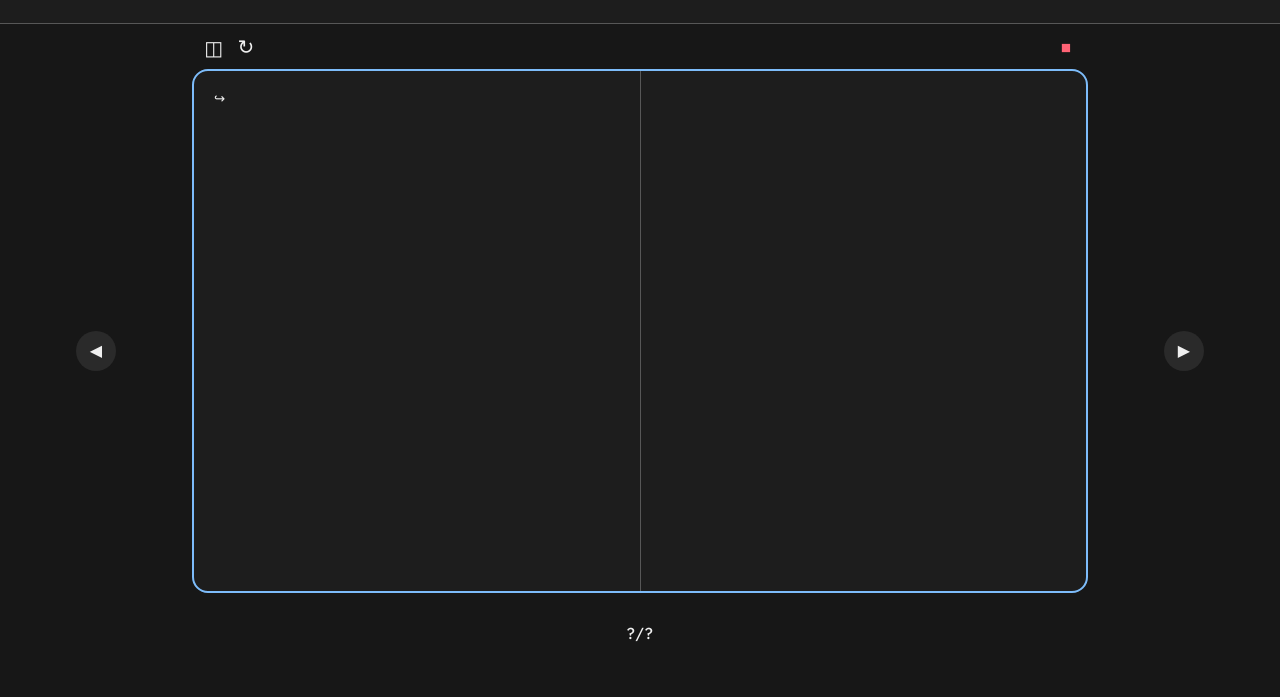
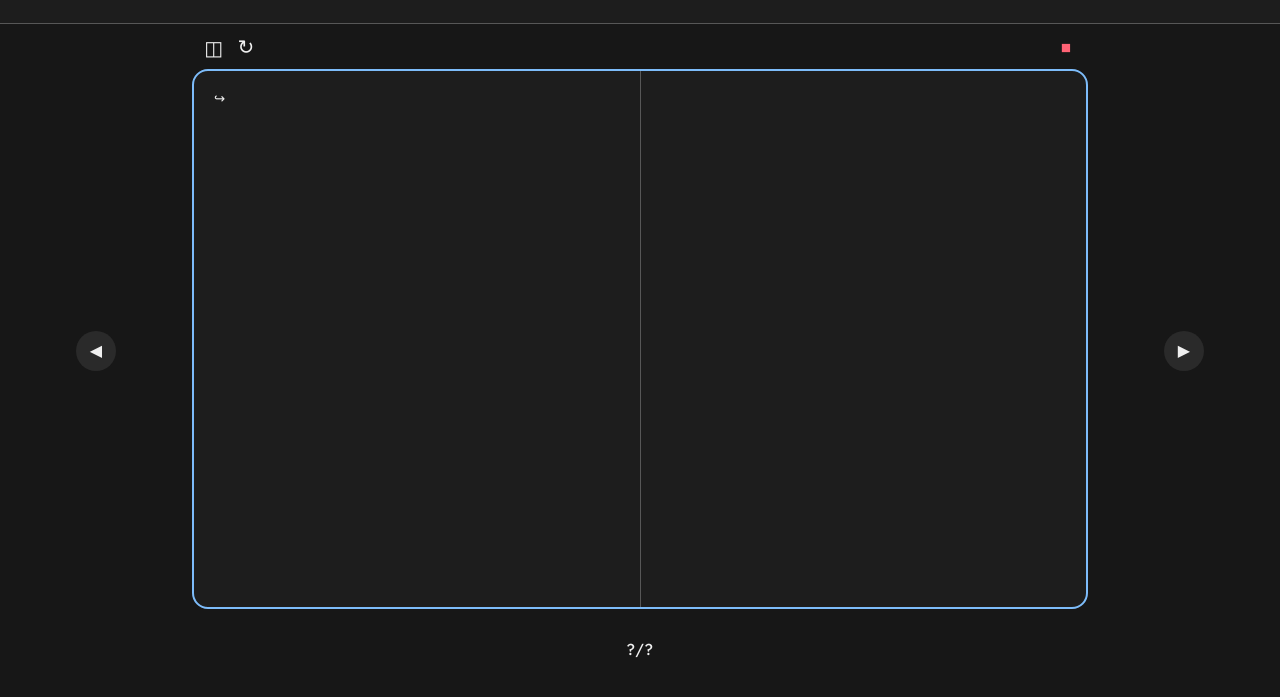
Before and after one commit to jen013/flashcards, a plain HTML site: page playset.html in a window 1280 px wide. Shown: the part 69-766 px from the top of the page. Drawn offline with Linux system fonts and the light colour scheme.

Commit message:
Add header height variable

```diff
--- a/src/css/main.css
+++ b/src/css/main.css
@@ -23,6 +23,8 @@
 
     --rgb-accent-1: 125, 188, 250;
     --rgb-accent-2: 224, 191, 69;
+
+    --header-height: 5.75rem;
 
     accent-color: rgb(var(--rgb-accent-1));
 }
@@ -85,7 +87,7 @@ header {
     display: flex;
     align-items: center;
     padding: 0 1.5rem;
-    height: 5.75rem;
+    height: var(--header-height);
     background-color: var(--hex-element);
     outline: 1px solid var(--hex-border-normal);
 }
--- a/src/css/playset.css
+++ b/src/css/playset.css
@@ -56,11 +56,11 @@ li {
 #card-display {
     position: relative;
     display: grid;
-    grid-template-rows: calc(2rem + 1rem) auto calc(2rem + 5.75rem);
+    grid-template-rows: calc(2rem + 1rem) auto calc(2rem + var(--header-height));
     align-items: center;
 
     padding: 0 15%;
-    height: calc(100vh - 5.75rem - 1rem);
+    height: calc(100vh - var(--header-height));
 }
 
 .card-display-menu {
```
